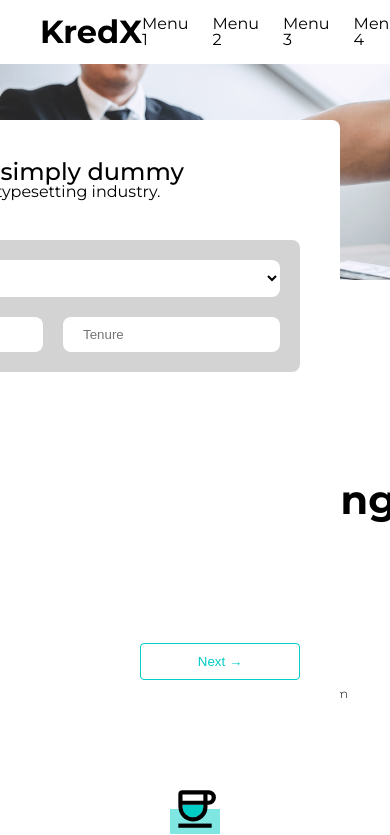
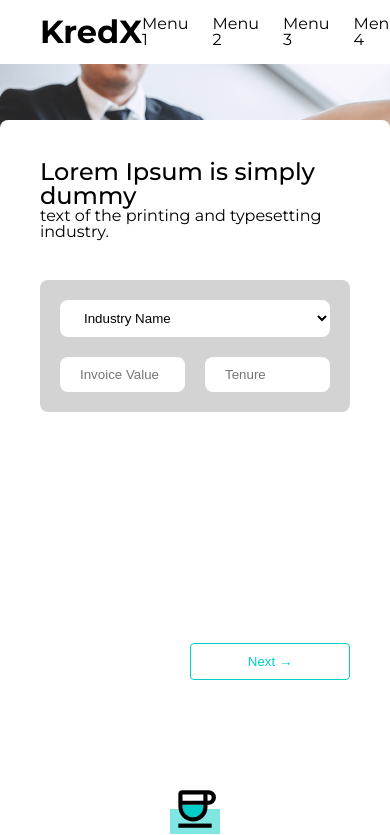
Before and after one commit to Rohitprasad83/kredx, a React (Create React App) app: page / in a window 390 px wide. Shown: the top 835 px of the page. Built offline with nearby package versions, Linux system fonts and the light colour scheme.

Commit message:
improved layout

```diff
--- a/src/style.css
+++ b/src/style.css
@@ -312,6 +312,8 @@ table {
 .form-input {
     background-color: #ffffff;
     padding: 1rem 2rem;
+    box-sizing: border-box;
+    width: 100%;
     border-radius: 0.8rem;
     outline: none;
     border: 0;
@@ -324,6 +326,14 @@ table {
 .form-input-group {
     display: flex;
     gap: 2rem;
+}
+
+.form-group-input {
+    background-color: #ffffff;
+    border-radius: 0.8rem;
+    outline: none;
+    border: 0;
+    box-sizing: border-box;
 }
 
 .btn-primary {
@@ -401,4 +411,13 @@ table {
     .mid-card {
         text-align: center;
     }
+    #form {
+        max-width: 100vw;
+        right: 0;
+    }
+    .btn-group {
+        justify-content: space-between;
+        margin-top: auto;
+        gap: 12rem;
+    }
 }
```
